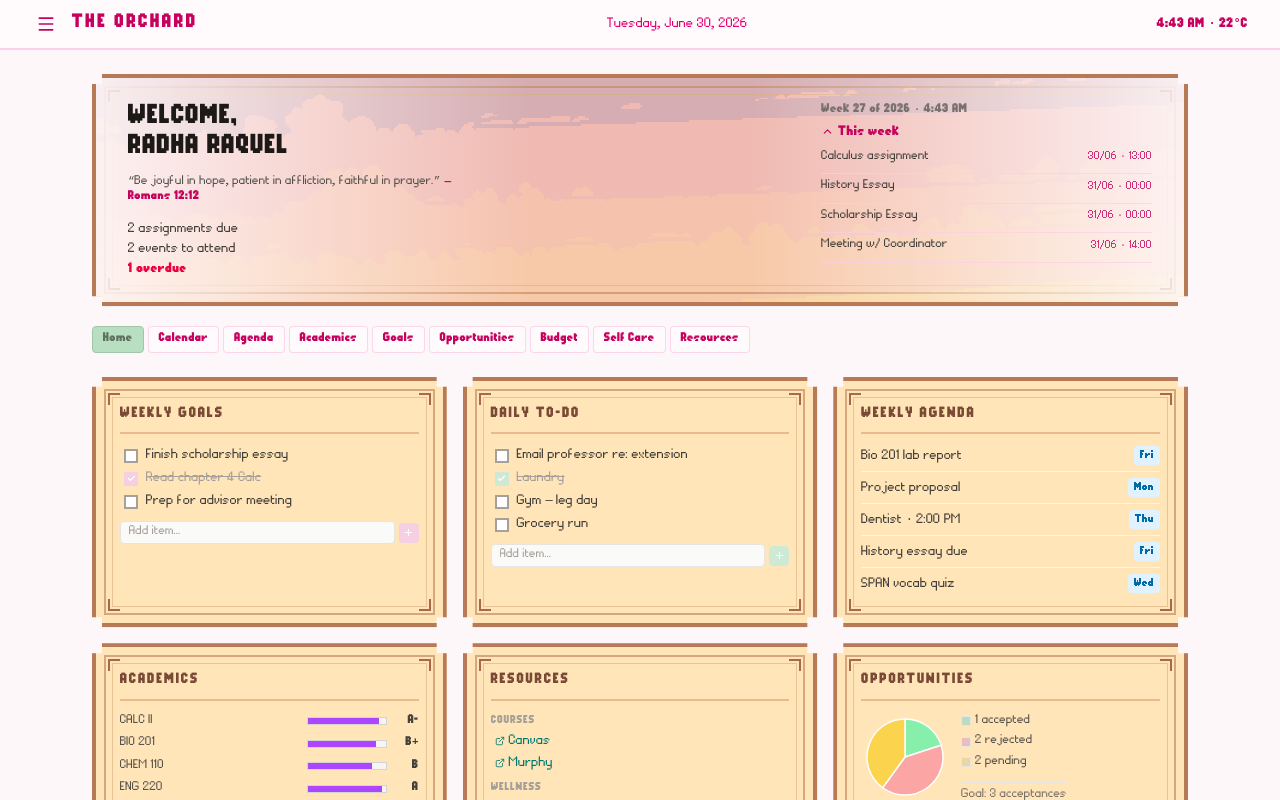
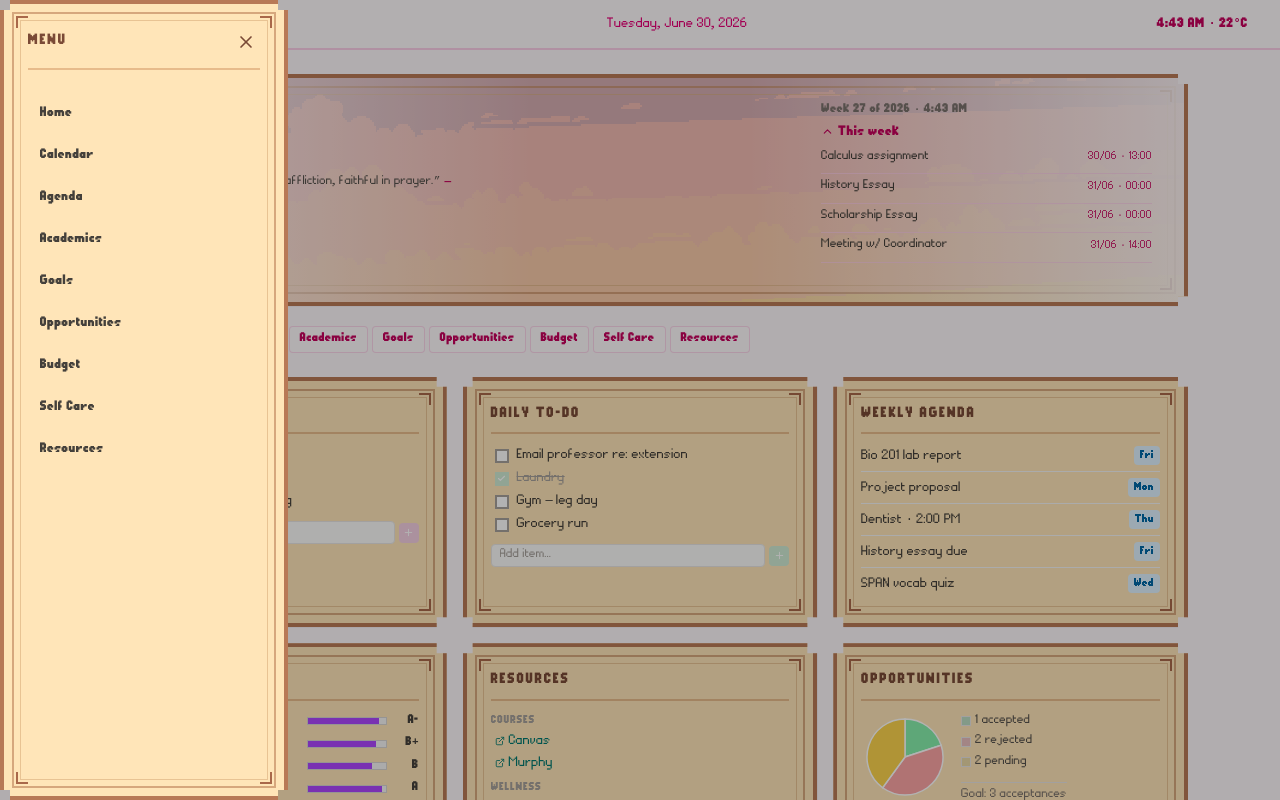
Before and after one commit to radharaquelnicolau/The-Orchard, a Next.js app in the folder the-orchard/: page / in a window 1280 px wide. Both pictures are taken after a click on the button 46 px from the left and 24 px from the top of the page. Shown: the top 800 px of the page. Built offline with nearby package versions, Linux system fonts and the light colour scheme.

Commit message:
feat: implement side menu component with navigation options

```diff
--- a/the-orchard/src/components/HomePage.jsx
+++ b/the-orchard/src/components/HomePage.jsx
@@ -9,6 +9,14 @@ import {
   ChevronDown,
   AlertTriangle,
   ExternalLink,
+  X,
+  Home,
+  CreditCard,
+  BookOpen,
+  GraduationCap,
+  Briefcase,
+  User,
+  FolderOpen,
 } from "lucide-react";
 
 /* ─── pixel emoji paths ───────────────────────────────────────── */
@@ -109,6 +117,80 @@ function Card({ title, children, className = "" }) {
   );
 }
 
+/* ─── side menu with card styling ───────────────────────────────── */
+function SideMenu({ isOpen, onClose }) {
+  const menuItems = [
+    { label: "Home" },
+    { label: "Calendar" },
+    { label: "Agenda" },
+    { label: "Academics" },
+    { label: "Goals" },
+    { label: "Opportunities" },
+    { label: "Budget" },
+    { label: "Self Care" },
+    { label: "Resources" },
+  ];
+
+  return (
+    <>
+      {/* Overlay */}
+      <div
+        className={"fixed inset-0 bg-black/30 z-40 transition-opacity duration-300 " + (isOpen ? "opacity-100" : "opacity-0 pointer-events-none")}
+        onClick={onClose}
+      />
+
+      {/* Side Menu */}
+      <div
+        className={"fixed left-0 top-0 h-full w-72 z-50 overflow-hidden border-4 border-[#b87956] bg-[#ffe5b8] shadow-[6px_6px_0_rgba(99,62,45,0.18)] transition-transform duration-300 " + (isOpen ? "translate-x-0" : "-translate-x-full")}
+        style={{
+          imageRendering: "pixelated",
+          clipPath:
+            "polygon(0 10px, 10px 10px, 10px 0, calc(100% - 10px) 0, calc(100% - 10px) 10px, 100% 10px, 100% calc(100% - 10px), calc(100% - 10px) calc(100% - 10px), calc(100% - 10px) 100%, 10px 100%, 10px calc(100% - 10px), 0 calc(100% - 10px))",
+        }}
+      >
+        <div className="absolute inset-2 border-2 border-[#c58d64] opacity-70" />
+        <div className="absolute inset-4 border border-[#d9ad7c] opacity-60" />
+
+        <span className="absolute left-3 top-3 h-3 w-3 border-l-2 border-t-2 border-[#a9684a]" />
+        <span className="absolute right-3 top-3 h-3 w-3 border-r-2 border-t-2 border-[#a9684a]" />
+        <span className="absolute bottom-3 left-3 h-3 w-3 border-b-2 border-l-2 border-[#a9684a]" />
+        <span className="absolute bottom-3 right-3 h-3 w-3 border-b-2 border-r-2 border-[#a9684a]" />
+
+        <div className="relative z-10 flex flex-col h-full p-6">
+          {/* Header with close button */}
+          <div className="flex items-center justify-between mb-6 border-b-2 border-[#d7a06f]/60 pb-3">
+            <h3
+              className="text-[13px] font-bold uppercase tracking-widest"
+              style={{ fontFamily: "'PixelAE', monospace", color: "#7a4a36" }}
+            >
+              MENU
+            </h3>
+            <button
+              onClick={onClose}
+              className="rounded p-1 text-[#7a4a36] hover:bg-[#d7a06f]/30 transition-colors"
+            >
+              <X size={20} />
+            </button>
+          </div>
+
+          {/* Menu Items */}
+          <nav className="flex flex-col gap-1 flex-1 overflow-y-auto">
+            {menuItems.map((item, index) => (
+              <button
+                key={index}
+                className="rounded px-3 py-2.5 text-left text-[12px] font-bold text-stone-700 hover:bg-[#d7a06f]/40 transition-colors"
+                style={{ fontFamily: "'PixelAE', monospace" }}
+              >
+                {item.label}
+              </button>
+            ))}
+          </nav>
+        </div>
+      </div>
+    </>
+  );
+}
+
 /* ─── pixel checklist ─────────────────────────────────────────── */
 function Checklist({ items, setItems, accentBg, limit = 6 }) {
   const toggle = (idx) =>
@@ -195,6 +277,7 @@ export default function HomePage() {
     { label: "Resources" },
   ];
   const [activeNav, setActiveNav] = useState("Home");
+  const [sideMenuOpen, setSideMenuOpen] = useState(false);
 
   /* welcome data */
   const assignmentsDue = 2;
@@ -314,7 +397,11 @@ export default function HomePage() {
       <header className="border-b-2 border-pink-200 bg-[#fffafc]/95 backdrop-blur-sm">
         <div className="flex items-center justify-between gap-4 px-5 py-2.5 sm:px-8">
           <div className="flex items-center gap-3">
-            <button aria-label="Menu" className="rounded p-1 text-pink-700 hover:bg-pink-100">
+            <button
+              aria-label="Menu"
+              onClick={() => setSideMenuOpen(true)}
+              className="rounded p-1 text-pink-700 hover:bg-pink-100"
+            >
               <Menu size={20} />
             </button>
             <span
@@ -338,6 +425,9 @@ export default function HomePage() {
           </p>
         </div>
       </header>
+
+      {/* Side Menu */}
+      <SideMenu isOpen={sideMenuOpen} onClose={() => setSideMenuOpen(false)} />
 
       <main className="mx-auto max-w-6xl px-4 py-6 sm:px-7">
 
```
